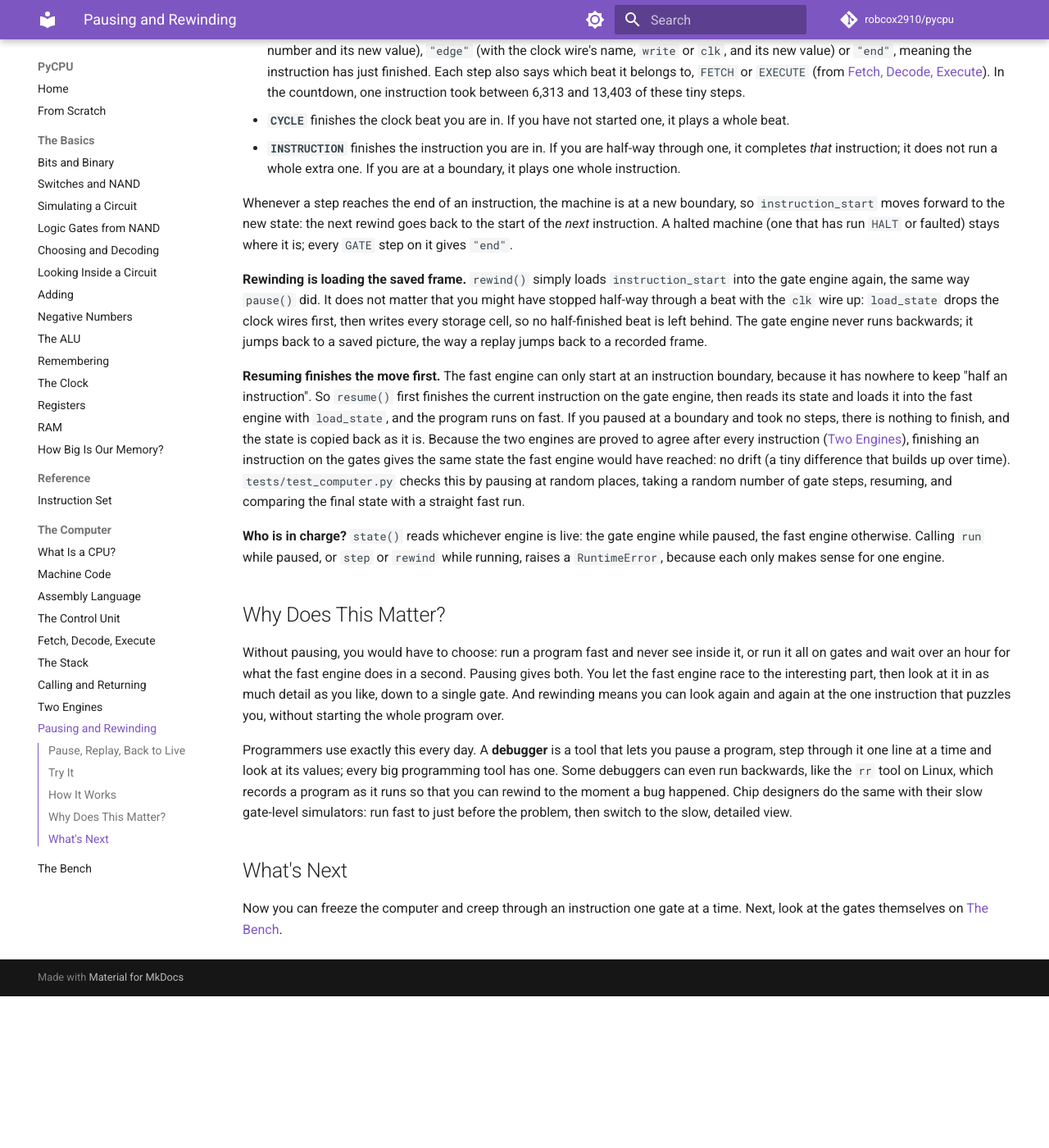
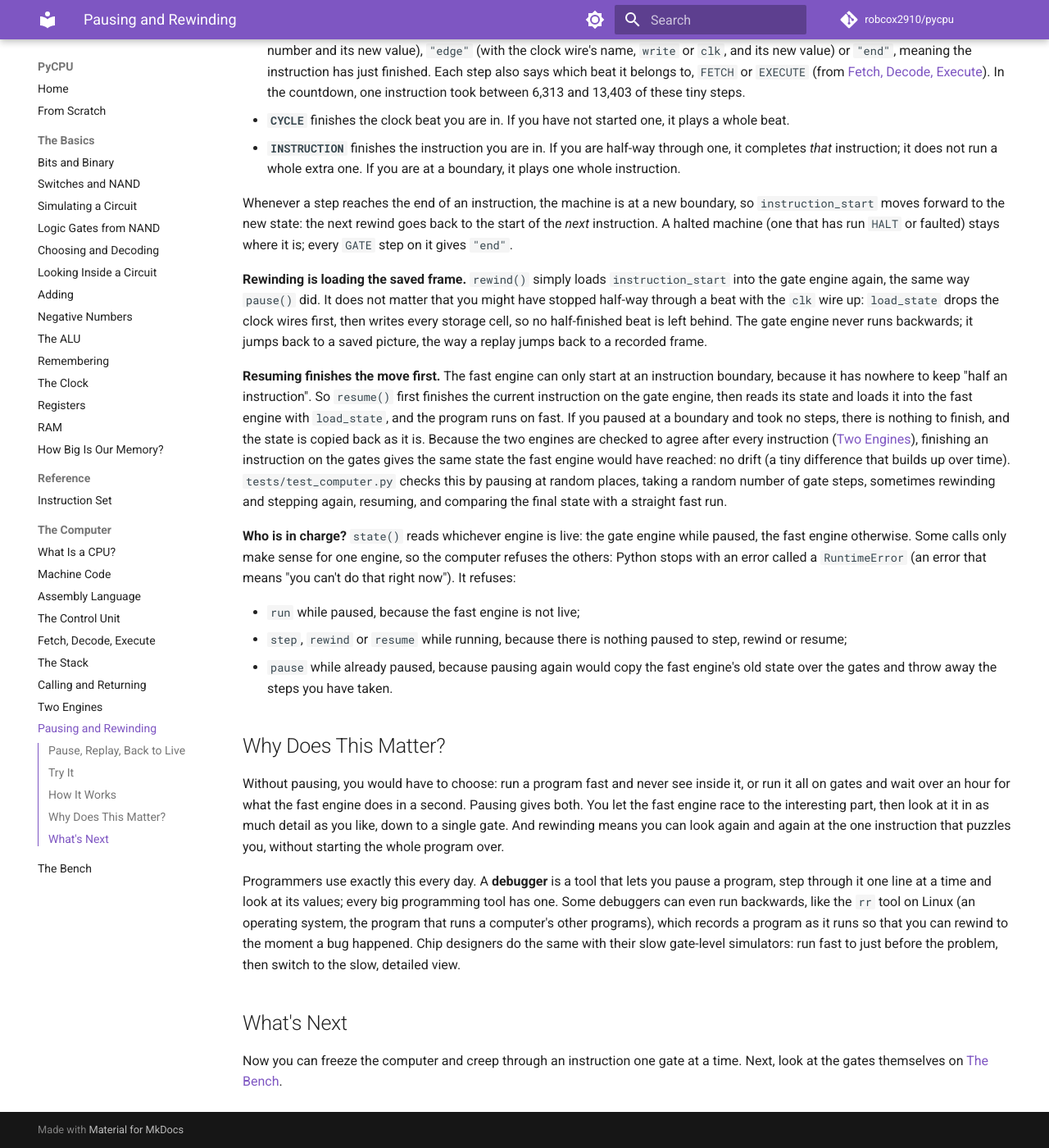
Before and after one commit to robcox2910/pycpu, an MkDocs documentation site: the page built from docs/concepts/pausing-and-rewinding.md, in a window 1280 px wide and 1400 px high, scrolled down 2957 px. Shown: the whole window at 82% size. Built offline with MkDocs 1.6.1 and Material for MkDocs 9.7.7, drawn with Linux system fonts in a browser that asks for light colours; comment, search, counter and statistics services are not loaded; before the commit the page ends 4172 px from its top, so only the background shows below that.

Commit message:
test: rewind and step again before resuming, and rewind a port write
Co-Authored-By: Claude Opus 5.5 <noreply@anthropic.com>

```diff
--- a/docs/concepts/pausing-and-rewinding.md
+++ b/docs/concepts/pausing-and-rewinding.md
@@ -100,9 +100,9 @@ register** (`cpu.ir`, which holds the instruction being worked on) start to copy
 fetched word: each bit's flip-flop has a *slave* latch, the second half that opens when
 `clk` rises (see [The Clock](the-clock.md)). After 20 tiny steps, nothing that
 `state()` reports has changed yet, because the instruction register is not part of the
-saved state and the gates that hold `pc` have not had their turn yet. Finishing the beat moved `pc` from 3 to 4.
-Rewinding put everything back, and the program still printed `321`, exactly as if we
-had never paused.
+saved state and the gates that hold `pc` have not had their turn yet. Finishing the
+beat moved `pc` from 3 to 4. Rewinding put everything back, and the program still
+printed `321`, exactly as if we had never paused.
 
 ## How It Works
 
@@ -165,16 +165,23 @@ boundary, because it has nowhere to keep "half an instruction". So `resume()` fi
 finishes the current instruction on the gate engine, then reads its state and loads it
 into the fast engine with `load_state`, and the program runs on fast. If you paused at
 a boundary and took no steps, there is nothing to finish, and the state is copied back
-as it is. Because the two engines are proved to agree after every instruction
+as it is. Because the two engines are checked to agree after every instruction
 ([Two Engines](two-engines.md)), finishing an instruction on the gates gives the same
 state the fast engine would have reached: no drift (a tiny difference that builds up
 over time). `tests/test_computer.py` checks this by pausing at random places, taking a
-random number of gate steps, resuming, and comparing the final state with a straight
-fast run.
+random number of gate steps, sometimes rewinding and stepping again, resuming, and
+comparing the final state with a straight fast run.
 
 **Who is in charge?** `state()` reads whichever engine is live: the gate engine while
-paused, the fast engine otherwise. Calling `run` while paused, or `step` or `rewind`
-while running, raises a `RuntimeError`, because each only makes sense for one engine.
+paused, the fast engine otherwise. Some calls only make sense for one engine, so the
+computer refuses the others: Python stops with an error called a `RuntimeError` (an
+error that means "you can't do that right now"). It refuses:
+
+- `run` while paused, because the fast engine is not live;
+- `step`, `rewind` or `resume` while running, because there is nothing paused to step,
+  rewind or resume;
+- `pause` while already paused, because pausing again would copy the fast engine's old
+  state over the gates and throw away the steps you have taken.
 
 ## Why Does This Matter?
 
@@ -188,9 +195,10 @@ whole program over.
 Programmers use exactly this every day. A **debugger** is a tool that lets you pause a
 program, step through it one line at a time and look at its values; every big
 programming tool has one. Some debuggers can even run backwards, like the `rr` tool on
-Linux, which records a program as it runs so that you can rewind to the moment a bug
-happened. Chip designers do the same with their slow gate-level simulators: run fast to
-just before the problem, then switch to the slow, detailed view.
+Linux (an operating system, the program that runs a computer's other programs), which
+records a program as it runs so that you can rewind to the moment a bug happened. Chip
+designers do the same with their slow gate-level simulators: run fast to just before the
+problem, then switch to the slow, detailed view.
 
 ## What's Next
 
```
Also changed, not shown: 1 other file.
